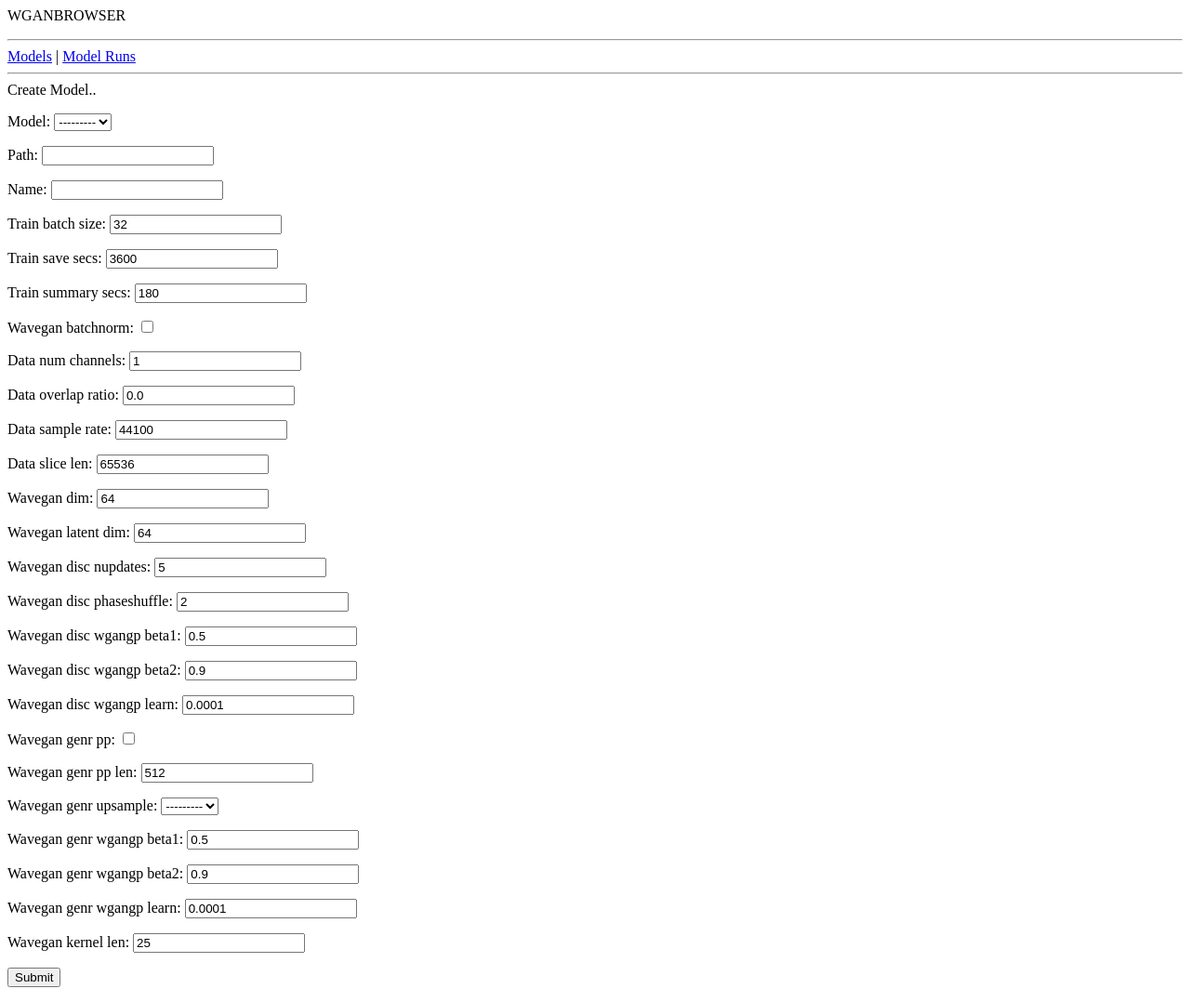
After one commit to mattjwarren/django-wganmgr, a Django app: page /wganbrowser/modelrun_save/ in a window 1280 px wide. The commit adds this page. Shown: the whole page at 93% size. Run offline with Django 4.2, Linux system fonts and the light colour scheme; data that the repository does not hold is empty.

Commit message:
modelruns list create delete views

```diff
--- a/wganmgr/wganbrowser/forms.py
+++ b/wganmgr/wganbrowser/forms.py
@@ -1,7 +1,23 @@
 from django.forms import ModelForm
 from .models import model as modelClass
+from .models import modelRun
 
 class modelForm(ModelForm):
     class Meta:
         model = modelClass
         fields = ['name','library','dataset']
+
+class modelRunForm(ModelForm):
+    class Meta:
+        model = modelRun
+        fields = ['model','path','name','train_batch_size',
+                  'train_save_secs','train_summary_secs',
+                  'wavegan_batchnorm','data_num_channels',
+                  'data_overlap_ratio','data_sample_rate',
+                  'data_slice_len','wavegan_dim','wavegan_latent_dim',
+                  'wavegan_disc_nupdates','wavegan_disc_phaseshuffle',
+                  'wavegan_disc_wgangp_beta1','wavegan_disc_wgangp_beta2','wavegan_disc_wgangp_learn',
+                  'wavegan_genr_pp','wavegan_genr_pp_len','wavegan_genr_upsample',
+                  'wavegan_genr_wgangp_beta1','wavegan_genr_wgangp_beta2','wavegan_genr_wgangp_learn',
+                  'wavegan_kernel_len'
+        ]
--- a/wganmgr/wganbrowser/models.py
+++ b/wganmgr/wganbrowser/models.py
@@ -58,7 +58,7 @@ class model(models.Model):
 
 class modelRun(models.Model):
     model = models.ForeignKey(model,blank=False,on_delete=models.CASCADE)
-    path = models.CharField(max_length=512,blank=False)
+    path = models.CharField(max_length=512,blank=False,unique=True)
     name = models.CharField(max_length=255,blank=False,unique=True)
     train_batch_size = models.IntegerField(default=32)
     train_save_secs = models.IntegerField(default=3600)
@@ -103,10 +103,8 @@ class modelSnapshot(models.Model):
     d_loss_svg = models.TextField(default="")
     g_loss_svg = models.TextField(default="")
     global_step_svg = models.TextField(default="")
-
-#path, together with MODEL_SNAPSHOT_PACKAGES_ROOT config value should lead to the model .tar.gz
-#
-    path = models.CharField(max_length=512,blank=False)
+    #path, together with MODEL_SNAPSHOT_PACKAGES_ROOT config value should lead to the model .tar.gz
+    path = models.CharField(max_length=512,blank=False,unique=True)
 
     def __str__(self):
         return str(self.modelRun)+' : '+str(self.checkpoint)
--- a/wganmgr/wganbrowser/templates/wganbrowser/model/models.html
+++ b/wganmgr/wganbrowser/templates/wganbrowser/model/models.html
@@ -1,6 +1,6 @@
 {% extends "wganbrowser/page_base.html" %}
 {% block content %}
-    Models list..
+    Models..
     <ul>
     {% for model in models %}
         <li><a href="{% url 'wganbrowser:model_detail' model.id %}">{{ model.name }}</a></li>
--- /dev/null
+++ b/wganmgr/wganbrowser/templates/wganbrowser/modelrun/modelrun_create.html
@@ -0,0 +1,9 @@
+{% extends "wganbrowser/page_base.html" %}
+{% block content %}
+    Create Model..
+    <form action="{% url 'wganbrowser:modelrun_save' %}" method="post">
+        {% csrf_token %}
+        {{ form.as_p }}
+        <input type="submit" value="Submit">
+    </form>
+{% endblock %}
--- a/wganmgr/wganbrowser/templates/wganbrowser/page_base.html
+++ b/wganmgr/wganbrowser/templates/wganbrowser/page_base.html
@@ -3,7 +3,8 @@
 <div id="navigation">
     {% block navigation %}
         <hr></hr>
-        <a href="{% url 'wganbrowser:models' %}">Models</a>
+        <a href="{% url 'wganbrowser:models' %}">Models</a> |
+        <a href="{% url 'wganbrowser:modelruns' %}">Model Runs</a>
         <hr></hr>
     {% endblock %}
 </div>
--- a/wganmgr/wganbrowser/urls.py
+++ b/wganmgr/wganbrowser/urls.py
@@ -17,8 +17,16 @@ urlpatterns = [
     path('model_delete/<int:model_id>/',views.model_delete,name='model_delete'),
     #/wganbrowser/dataset_detail/{dataset_id}/
     path('dataset_detail/<int:dataset_id>/',views.dataset_detail,name='dataset_detail'),
-    #/wganbrowser/modelrun_detail/{modelrun_id}/
+    #/wganbrowser/modelruns/
+    path('modelruns/',views.modelruns,name='modelruns'),
+    #/wganbrowser/modelrun_details/{modelrun_id}
     path('modelrun_detail/<int:modelrun_id>/',views.modelrun_detail,name='modelrun_detail'),
+    #/wganbrowser/modelrun_create/
+    path('modelrun_create/',views.modelrun_create,name='modelrun_create'),
+    #/wganbrwoser/model_save/
+    path('modelrun_save/',views.modelrun_save,name='modelrun_save'),
+    #/wganbrwoser/modelrun_delete/
+    path('modelrun_delete/<int:model_id>/',views.modelrun_delete,name='modelrun_delete'),
     #/wganbrowser/modelsnapshot_detail/{modelsnapshot_id}/
     path('modelsnapshot_detail/<int:modelsnapshot_id>/',views.modelsnapshot_detail,name='modelsnapshot_detail'),
     #/wganbrowser/library_detail/{library_id}/
--- a/wganmgr/wganbrowser/views.py
+++ b/wganmgr/wganbrowser/views.py
@@ -17,7 +17,7 @@ def models(request):
 
 def model_detail(request,model_id):
     selected_model = model.objects.get(pk=model_id)
-    runs = modelRun.objects.filter(model=model_id)
+    runs = modelRun.objects.filter(model=selected_model)
 
     runs_with_snapshot=dict()
     for run in runs:
@@ -62,8 +62,69 @@ def model_delete(request,model_id):
 def dataset_detail(request,dataset_id):
     return HttpResponse("Looking at details for dataset</br> %s" % str(get_object_or_404(dataset,pk=dataset_id)))
 
+def modelruns(request):
+    all_modelruns=modelRun.objects.all()
+    context={'modelruns':all_modelruns}
+    return render(request,'wganbrowser/modelrun/modelruns.html',context)
+
 def modelrun_detail(request,modelrun_id):
-    return HttpResponse("Looking at details for modelrun</br> %s" % str(get_object_or_404(modelRun,pk=modelrun_id)))
+    modelrun = modelRun.objects.get(pk=modelrun_id)
+    modelsnapshots = modelSnapshot.objects.filter(modelRun=modelrun)
+
+    context={
+        'modelrun_id':modelrun_id,
+        'modelrun':modelrun,
+        'modelsnapshots':modelsnapshots,
+    }
+
+    return render(request,'wganbrowser/modelrun/modelrun_detail.html',context)
+
+def modelrun_create(request):
+    form = modelRunForm()
+    context = {'form':form}
+    return render(request,'wganbrowser/modelrun/modelrun_create.html',context)
+
+def modelrun_save(request):
+    if request.method=='POST':
+        form=modelRunForm(request.POST)
+        if form.is_valid():
+            data=form.cleaned_data
+            new_modelrun=modelRun(model=data['model'],
+                               path=data['path'],
+                               name=data['name'],
+                               train_batch_size=data['train_batch_size'],
+                               train_save_secs=data['train_save_secs'],
+                               train_summary_secs=data['train_summary_secs'],
+                               wavegan_batchnorm=data['wavegan_batchnorm'],
+                               data_num_channels=data['data_num_channels'],
+                               data_overlap_ratio=data['data_overlap_ratio'],
+                               data_sample_rate=data['data_sample_rate'],
+                               data_slice_len=data['data_slice_len'],
+                               wavegan_dim=data['wavegan_dim'],
+                               wavegan_latent_dim=data['wavegan_latent_dim'],
+                               wavegan_disc_nupdates=data['wavegan_disc_nupdates'],
+                               wavegan_disc_phaseshuffle=data['wavegan_disc_phaseshuffle'],
+                               wavegan_disc_wgangp_beta1=data['wavegan_disc_wgangp_beta1'],
+                               wavegan_disc_wgangp_beta2=data['wavegan_disc_wgangp_beta2'],
+                               wavegan_disc_wgangp_learn=data['wavegan_disc_wgangp_learn'],
+                               wavegan_genr_pp=data['wavegan_genr_pp'],
+                               wavegan_genr_pp_len=data['wavegan_genr_pp_len'],
+                               wavegan_genr_upsample=data['wavegan_genr_upsample'],
+                               wavegan_genr_wgangp_beta1=data['wavegan_genr_wgangp_beta1'],
+                               wavegan_genr_wgangp_beta2=data['wavegan_genr_wgangp_beta2'],
+                               wavegan_genr_wgangp_learn=data['wavegan_genr_wgangp_learn'],
+                               wavegan_kernel_len=data['wavegan_kernel_len']
+            )
+            new_modelrun.save()
+            return modelruns(request)
+    else:
+        return modelrun_create(request)
+
+def modelrun_delete(request,modelrun_id):
+    modelrun = modelRun.objects.get(pk=modelrun_id)
+    if modelrun:
+        modelrun.delete()
+    return modelruns(request)
 
 def modelsnapshot_detail(request,modelsnapshot_id):
     return HttpResponse("Looking at details for modelsnapshot</br> %s" % str(get_object_or_404(modelSnapshot,pk=modelsnapshot_id)))
```
Also changed, not shown: wganmgr/wganbrowser/templates/wganbrowser/model/model_detail.html (+8 -4 lines), wganmgr/wganbrowser/templates/wganbrowser/modelrun/modelrun_detail.html (added, +28 -0 lines), wganmgr/wganbrowser/templates/wganbrowser/modelrun/modelruns.html (added, +14 -0 lines).
